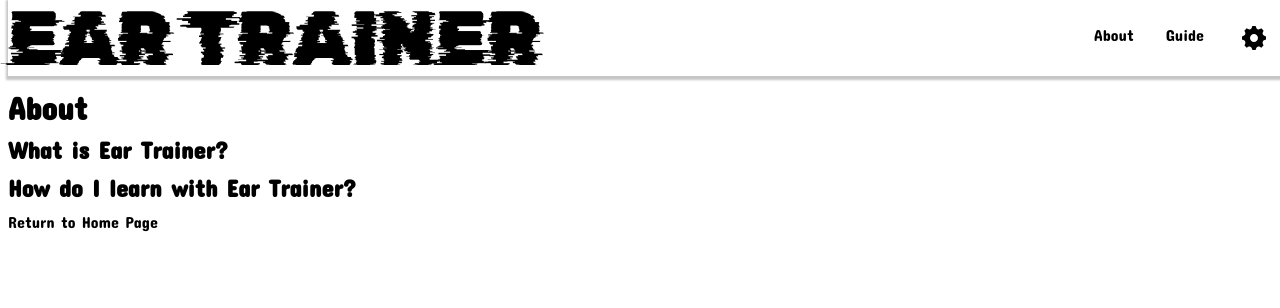
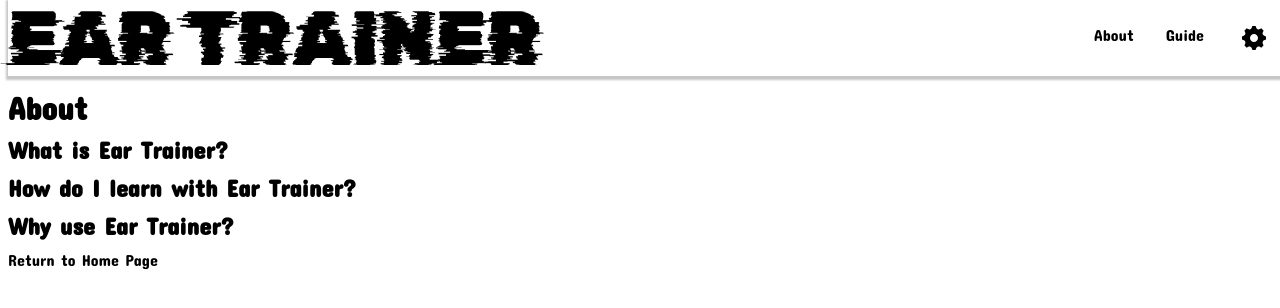
Before and after one commit to charper11/EarNote, a React (Create React App) app in the folder earnote-ui/: page /about in a window 1280 px wide. Shown: the top 308 px of the page. Built offline with nearby package versions, Linux system fonts and the light colour scheme.

Commit message:
add another about page section

```diff
--- a/earnote-ui/src/Pages/About.js
+++ b/earnote-ui/src/Pages/About.js
@@ -8,6 +8,7 @@ const About = () => {
           <h1>About</h1>
           <h2>What is Ear Trainer?</h2>
           <h2>How do I learn with Ear Trainer?</h2>
+          <h2>Why use Ear Trainer?</h2>
           <Link to="/">Return to Home Page</Link>
         </div>
     );
```
